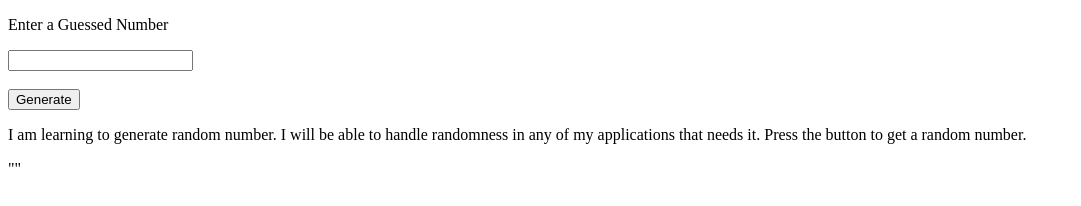
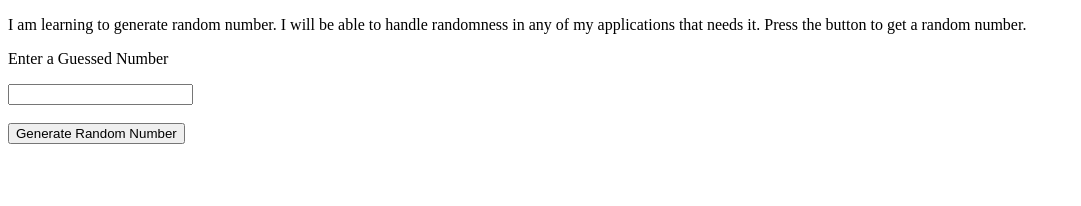
Before and after one commit to acciojob/Hot-or-Cold-Part-I-amitgupta8, a website: page main.html in a window 1280 px wide. Shown: the whole page, without its empty margins (0-1081 px from the left). Drawn offline with Linux system fonts and the light colour scheme.

Commit message:
created a submission

```diff
--- a/main.html
+++ b/main.html
@@ -4,17 +4,18 @@
 </head>
 <body>
 	<!-- p tag -->
+	<p id="main">
+		I am learning to generate random number. I will be able to handle randomness in any of my applications that needs it. Press the button to get a random number.
+	</p>
     <p id = "user">Enter a Guessed Number </p>
     <input id= "guess"></input><br><br>
 	<!-- button -->
-	<button id="btn" onclick="GenerateRandom()">Generate</button>
-    <!-- p tag -->
-	<p id="main">I am learning to generate random number. I will be able to handle randomness in any of
-		my applications that needs it. Press the button to get a random number.
-	</p>
+
+	<button id="btn" onclick="randomNumGenerator()">Generate Random Number</button>
 
 	<p id="num"></p>
-    <p id = "respond">""</p>  <!-- This is the respone (Hot or Cold) -->
+    <!-- p tag -->
+    <p id = "respond"></p>  <!-- This is the respone (Hot or Cold) -->
     <script type="text/javascript" src="./script.js">  <!-- Write the logic in script.js -->
 </script>
   </body>
--- a/script.js
+++ b/script.js
@@ -1,14 +1,19 @@
-//your code here
-function GenerateRandom(){
-	let x=Math.floor((Math.random() * 20) + 1);
-	document.getElementById("num").innerHTML=x;
-	let generatedValue=document.getElementById("num").innerHTML;
-	let guessedValue=document.getElementById("guess").value;
-	if(Math.abs(generatedValue-guessedValue)==0)
-	{
-		document.getElementById("respond").innerHTML="Hot";
+var randomNum;
+var input;
+function randomNumGenerator(){
+	randomNum = Math.floor(Math.random()*41) - 20;
+	document.getElementById("num").innerHTML = randomNum;
+	guessName();
+	print();
+}
+function guessName() {
+	input = parseInt(document.getElementById("guess").value);
+}
+function print(){
+	if(Math.abs(randomNum - input) <= 5){
+		document.getElementById("respond").innerHTML = "Hot";
 	}
 	else{
-		document.getElementById("respond").innerHTML="Cold";
+		document.getElementById("respond").innerHTML = "Cold";
 	}
 }
```
